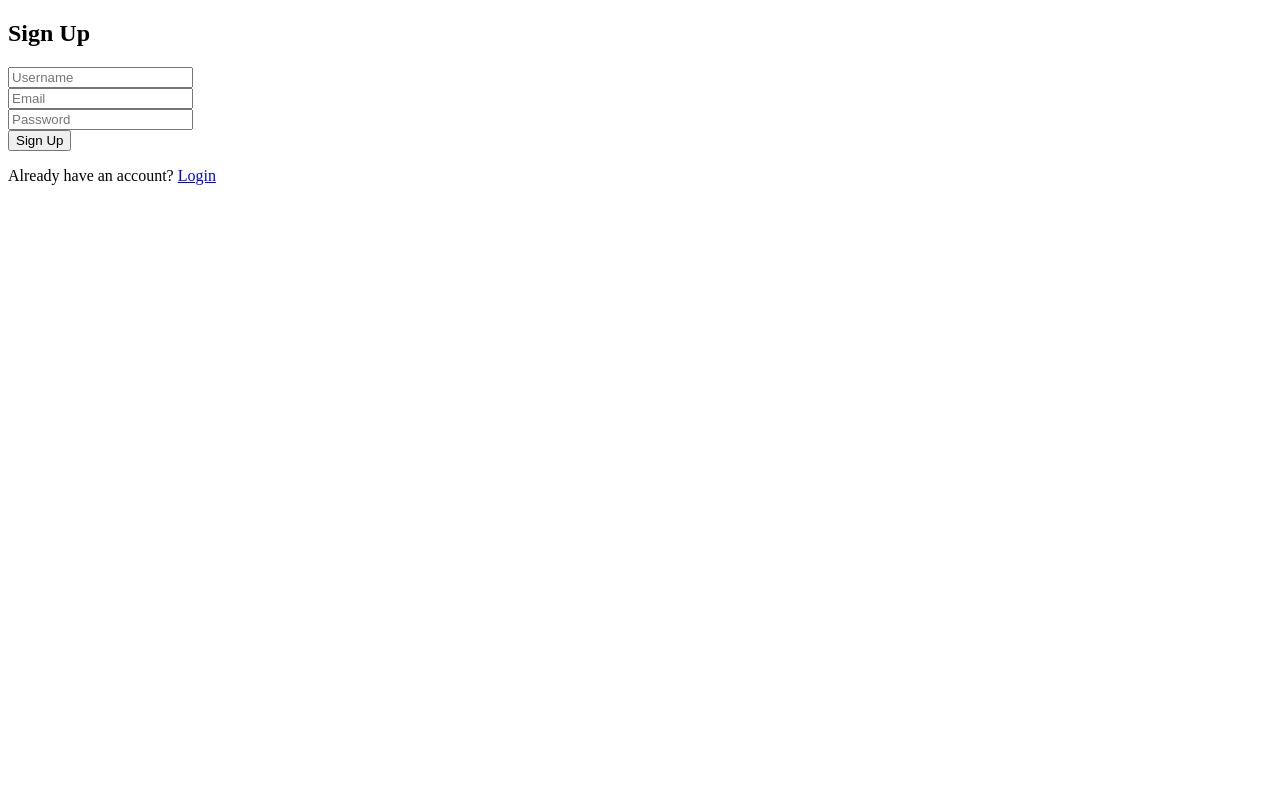
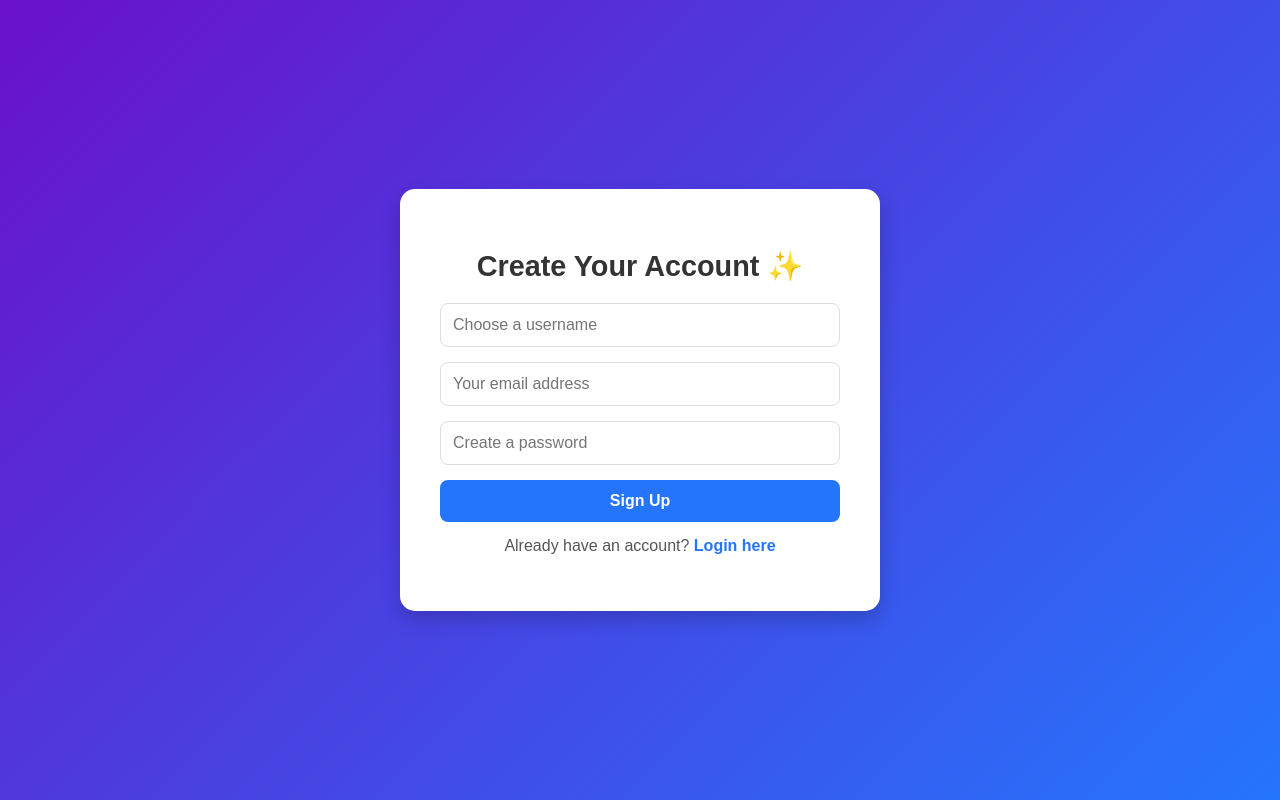
Before and after one commit to Sonali-CU/secure-login-app, a website: page public/signup.html in a window 1280 px wide. Drawn offline with Linux system fonts and the light colour scheme.

Commit message:
Update signup.html

```diff
--- a/public/signup.html
+++ b/public/signup.html
@@ -1,16 +1,89 @@
 <!DOCTYPE html>
-<html>
+<html lang="en">
 <head>
-    <title>Sign Up</title>
+  <meta charset="UTF-8">
+  <title>Sign Up - Sonali’s App</title>
+  <link rel="stylesheet" href="style.css">
+  <style>
+    /* Inline fallback CSS (in case style.css doesn't load) */
+    body {
+      margin: 0;
+      font-family: Arial, sans-serif;
+      background: linear-gradient(135deg, #6a11cb 0%, #2575fc 100%);
+      height: 100vh;
+      display: flex;
+      justify-content: center;
+      align-items: center;
+    }
+    .container {
+      background: white;
+      padding: 40px;
+      border-radius: 15px;
+      text-align: center;
+      box-shadow: 0px 8px 20px rgba(0, 0, 0, 0.2);
+      max-width: 400px;
+      width: 100%;
+    }
+    .container h1 {
+      font-size: 1.8rem;
+      color: #333;
+      margin-bottom: 20px;
+    }
+    .form {
+      display: flex;
+      flex-direction: column;
+      gap: 15px;
+    }
+    .form input {
+      padding: 12px;
+      border: 1px solid #ddd;
+      border-radius: 8px;
+      font-size: 1rem;
+    }
+    .form input:focus {
+      outline: none;
+      border-color: #2575fc;
+      box-shadow: 0 0 5px rgba(37, 117, 252, 0.5);
+    }
+    .btn {
+      padding: 12px;
+      background: #2575fc;
+      color: white;
+      border: none;
+      cursor: pointer;
+      font-size: 1rem;
+      border-radius: 8px;
+      text-decoration: none;
+      font-weight: bold;
+      transition: background 0.3s ease;
+    }
+    .btn:hover {
+      background: #6a11cb;
+    }
+    p {
+      margin-top: 15px;
+      color: #555;
+    }
+    a {
+      color: #2575fc;
+      text-decoration: none;
+      font-weight: bold;
+    }
+    a:hover {
+      text-decoration: underline;
+    }
+  </style>
 </head>
 <body>
-    <h2>Sign Up</h2>
-    <form action="/signup" method="post">
-        <input type="text" name="username" placeholder="Username" required><br>
-        <input type="email" name="email" placeholder="Email" required><br>
-        <input type="password" name="password" placeholder="Password" required><br>
-        <button type="submit">Sign Up</button>
+  <div class="container">
+    <h1>Create Your Account ✨</h1>
+    <form action="/signup" method="post" class="form">
+      <input type="text" name="username" placeholder="Choose a username" required>
+      <input type="email" name="email" placeholder="Your email address" required>
+      <input type="password" name="password" placeholder="Create a password" required>
+      <button type="submit" class="btn">Sign Up</button>
     </form>
-    <p>Already have an account? <a href="login.html">Login</a></p>
+    <p>Already have an account? <a href="login.html">Login here</a></p>
+  </div>
 </body>
 </html>
```
